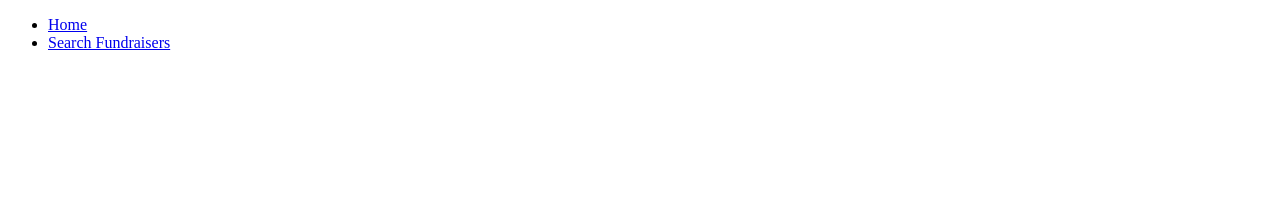
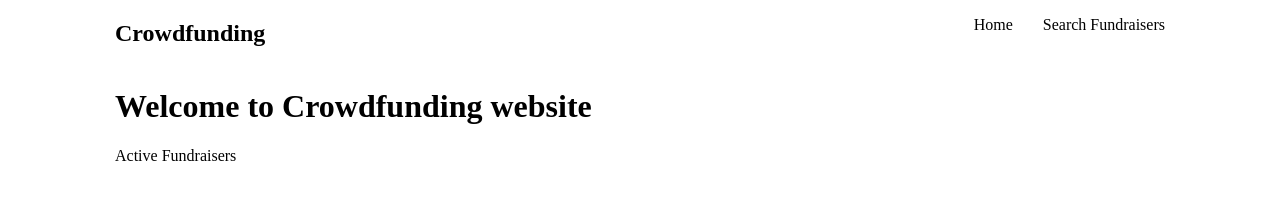
Before and after one commit to msaslam10/crowdfunding-assignment-2, a plain HTML site: page client/index.html in a window 1280 px wide. Drawn offline with Linux system fonts and the light colour scheme.

Commit message:
solved cors issue and displayed active fundraisers on homepage

```diff
--- /dev/null
+++ b/client/app.css
@@ -0,0 +1,24 @@
+.container {
+  max-width: 1050px;
+  margin: auto;
+}
+
+.nav {
+  display: flex;
+  justify-content: space-between;
+}
+
+.nav-list {
+  display: flex;
+}
+
+.list-item {
+  list-style: none;
+  list-style-type: none;
+  margin-left: 30px;
+}
+
+.list-item a {
+  color: #000;
+  text-decoration: none;
+}
--- a/client/app.js
+++ b/client/app.js
@@ -1,9 +1,22 @@
 const fetchFundraisers = async () => {
   await fetch(`http://localhost:3000/api/fundraisers`)
     .then((resposne) => resposne.json())
-    .then((data) => console.log(data));
+    .then((fundraisersData) => {
+      const fundraiserList = document.getElementById('fundraiser-list');
+      fundraisersData.forEach((fundraiser) => {
+        const div = document.createElement('div');
+        div.innerHTML = `
+          <h2>${fundraiser.CAPTION}</h2>
+          <p>Organizer: ${fundraiser.ORGANIZER}</p>
+          <p>Target Funding: ${fundraiser.TARGET_FUNDING}</p>
+          <p>Current Funding: ${fundraiser.CURRENT_FUNDING}</p>
+          <p>City: ${fundraiser.CITY}</p>
+          <p>Category: ${fundraiser.CATEGORY}</p>
+          <button>View Details</button>
+        `;
+        fundraiserList.appendChild(div);
+      });
+    });
 };
 
 fetchFundraisers();
-
-console.log('Hey people');
--- a/client/index.html
+++ b/client/index.html
@@ -3,15 +3,25 @@
   <head>
     <meta charset="UTF-8" />
     <meta name="viewport" content="width=device-width, initial-scale=1.0" />
+    <link rel="stylesheet" href="app.css">
     <title>Crowdfunding</title>
   </head>
-  <body>
-    <nav>
-      <ul>
-        <li><a href="#" id="homeLink">Home</a></li>
-        <li><a href="#" id="searchLink">Search Fundraisers</a></li>
+  <body class="container">
+    <nav class="nav">
+      <h2>Crowdfunding</h2>
+      <ul class="nav-list">
+        <li class="list-item"><a href="/client/index.html" id="homeLink">Home</a></li>
+        <li class="list-item"><a href="#" id="searchLink">Search Fundraisers</a></li>
       </ul>
     </nav>
+
+    <div>
+      <h1>Welcome to Crowdfunding website</h1>
+      <p>Active Fundraisers</p>
+      <div id="fundraiser-list">
+
+      </div>
+    </div>
     <div id="content"></div>
     <script src="app.js" />
   </body>
--- a/server/package.json
+++ b/server/package.json
@@ -11,6 +11,7 @@
   "license": "ISC",
   "dependencies": {
     "body-parser": "^1.20.3",
+    "cors": "^2.8.5",
     "dotenv": "^16.4.5",
     "express": "^4.21.0",
     "mysql": "^2.18.1",
```
Also changed, not shown: server/crowdfunding_db.js (+11 -2 lines), 1 other file.
